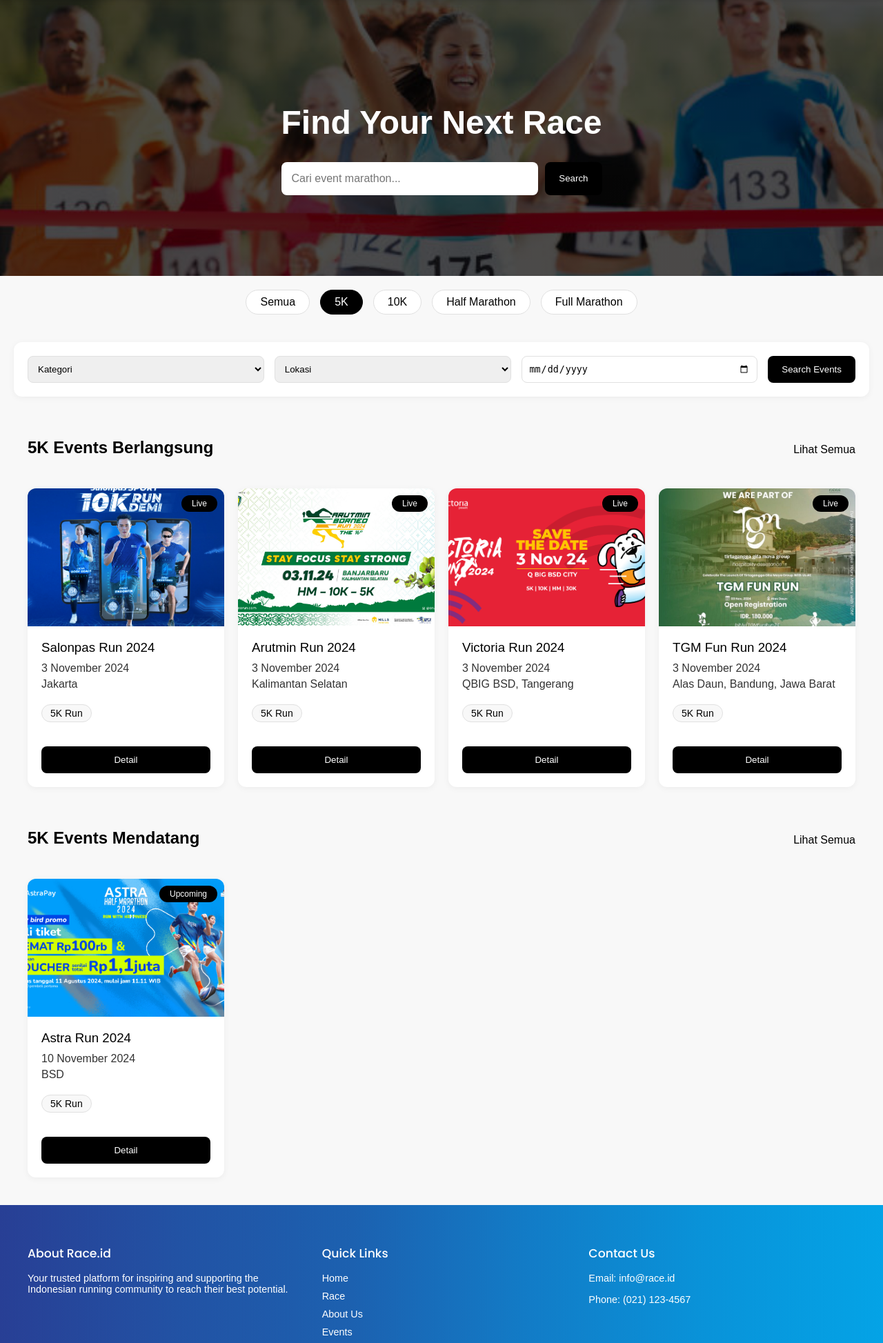
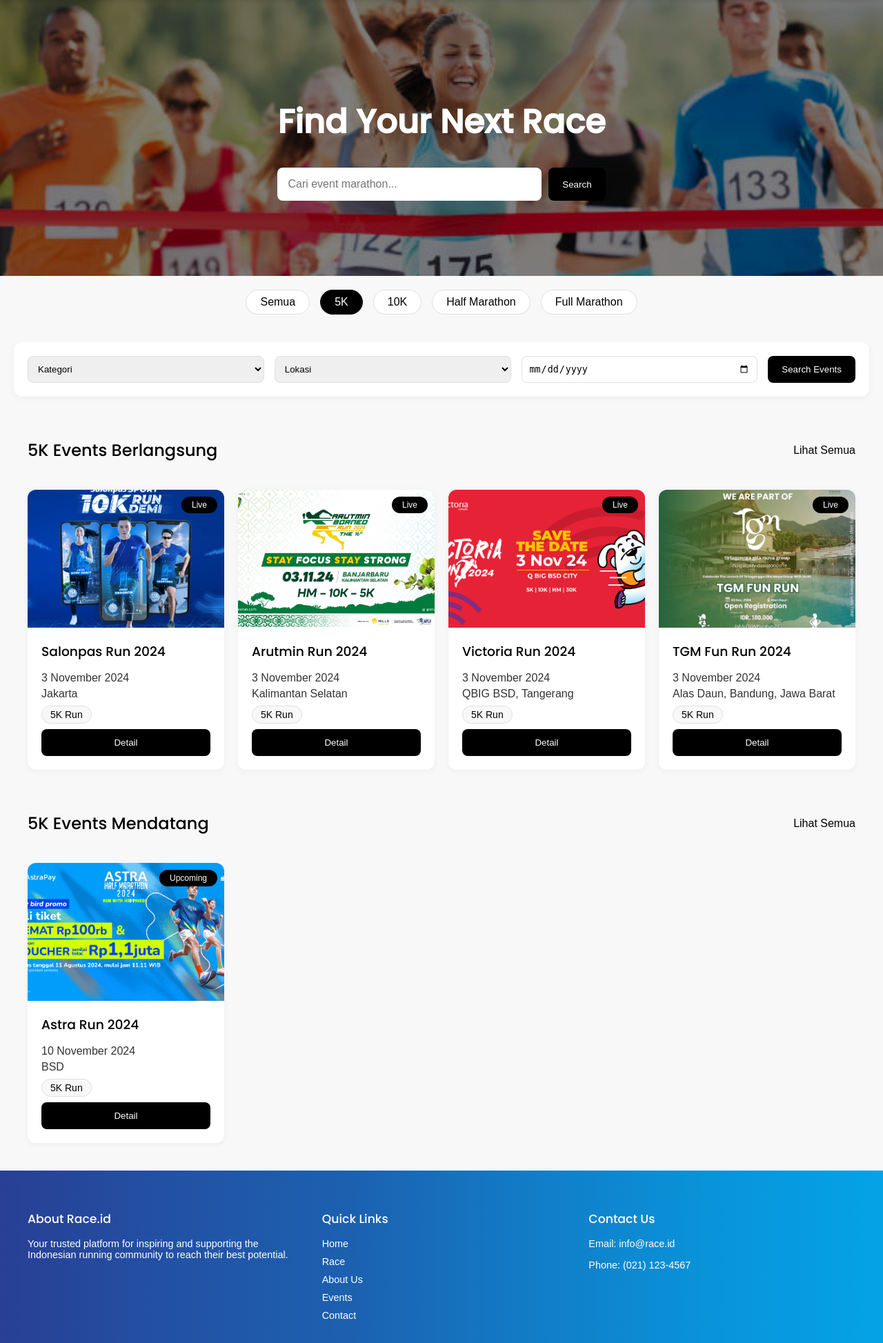
Before and after one commit to AutisticKao/Race-id-experimental-test, a PHP site: page /5k-races.php in a window 1280 px wide. Shown: the part 115-2062 px from the top of the page at 69% size. Run offline with PHP 8.4, Linux system fonts and the light colour scheme.

Commit message:
Update 5k-races.php

```diff
--- a/5k-races.php
+++ b/5k-races.php
@@ -16,73 +16,38 @@ body {
     background: var(--gray-light);
 }
 
-.hero-content h1 {
-    font-family: 'Libre Franklin', sans-serif;
-    font-weight: 600;
-    font-size: 48px;
-    margin-bottom: 30px;
-}
-
-.event-details h3 {
-    font-family: 'Libre Franklin', sans-serif;
-    font-weight: 500;
-    margin: 0 0 15px 0;
-    color: var(--primary);
-}
-
-.section-header h2 {
-    font-family: 'Libre Franklin', sans-serif;
-    font-weight: 600;
-    font-size: 24px;
-    margin-bottom: 25px;
-}
-
-.event-info {
-    font-family: 'Libre Franklin', sans-serif;
-    font-weight: 400;
-    margin: 8px 0;
-}
-
-.distance-tag {
-    font-family: 'Libre Franklin', sans-serif;
-    font-weight: 400;
-    margin: 12px 0;
-}
-
-.register-btn {
-    font-family: 'Libre Franklin', sans-serif;
-    font-weight: 500;
-    margin-top: 15px;
-}
-
-.fade-slide-in {
-    animation: fadeSlideIn 1s ease-out;
-}
-
-@keyframes fadeSlideIn {
-    0% {
-        opacity: 0;
-        transform: translateX(-50px);
-    }
-    100% {
-        opacity: 1;
-        transform: translateX(0);
-    }
-}
-
 .hero-section {
-    background: linear-gradient(rgba(0,0,0,0.7), rgba(0,0,0,0.7)), url('images/marathon.jpeg');
-    background-size: cover;
-    background-position: center;
+    position: relative;
     height: 400px;
     display: flex;
     align-items: center;
     justify-content: center;
     color: var(--secondary);
     text-align: center;
+    background-size: cover;
+    background-position: center;
+    transition: background-image 1s ease-in-out;
+    overflow: hidden;
+}
+
+.hero-section::before {
+    content: '';
+    position: absolute;
+    top: 0;
+    left: 0;
+    right: 0;
+    bottom: 0;
+    background-color: rgba(0, 0, 0, 0.5); /* Black overlay with 50% opacity */
+    z-index: 1;
+}
+
+.hero-content {
+    position: relative;
+    z-index: 2;
 }
 
 .hero-content h1 {
+    font-weight: 600;
     font-size: 48px;
     margin-bottom: 30px;
 }
@@ -110,6 +75,11 @@ body {
     border-radius: 8px;
     cursor: pointer;
     transition: all 0.3s ease;
+}
+
+.search-btn:hover {
+    background: var(--gray-dark);
+    transform: translateY(-2px);
 }
 
 .quick-filters {
@@ -227,11 +197,13 @@ body {
 }
 
 .event-details h3 {
-    margin: 0 0 10px 0;
+    font-weight: 500;
+    margin: 0 0 15px 0;
     color: var(--primary);
 }
 
 .event-info {
+    font-weight: 400;
     color: var(--gray-dark);
     margin: 5px 0;
 }
@@ -427,8 +399,6 @@ body {
                     </div>
                 </div>
             </div>
-
-
         </section>
 
         <!-- Upcoming Events Section -->
@@ -453,8 +423,6 @@ body {
                         <button class="register-btn">Detail</button>
                     </div>
                 </div>
-
-
             </div>
         </section>
     </div>
@@ -462,11 +430,30 @@ body {
 
 <script>
 document.addEventListener('DOMContentLoaded', function() {
+    const heroSection = document.querySelector('.hero-section');
+    const images = [
+        'images/marathon.jpeg',
+        'images/marathon2.jpg',
+        'images/marathon3.jpg'
+    ];
+    let currentIndex = 0;
+
+    function changeBackground() {
+        currentIndex = (currentIndex + 1) % images.length;
+        heroSection.style.backgroundImage = `url(${images[currentIndex]})`;
+    }
+
+    // Set initial background
+    heroSection.style.backgroundImage = `url(${images[currentIndex]})`;
+
+    // Change background every 3 seconds
+    setInterval(changeBackground, 3000);
+
     const registerButtons = document.querySelectorAll('.register-btn');
     registerButtons.forEach(button => {
         button.addEventListener('click', function() {
             const eventTitle = this.closest('.event-card').querySelector('h3').textContent;
-           /// alert(`Pendaftaran untuk ${eventTitle} akan segera diproses!`);
+            alert(`Pendaftaran untuk ${eventTitle} akan segera diproses!`);
         });
     });
 });
```
Lines whose indentation alone changed are shown as unchanged.
